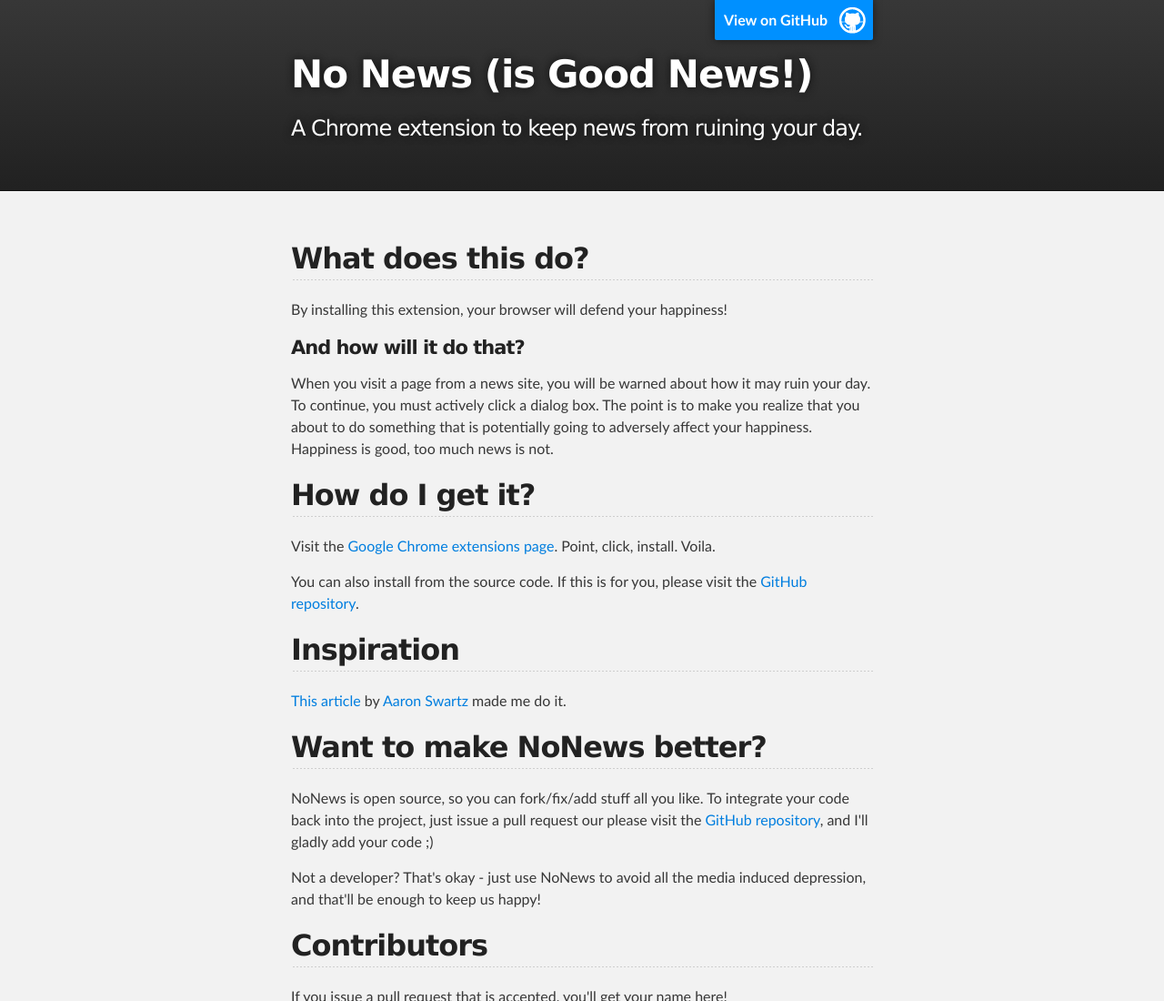
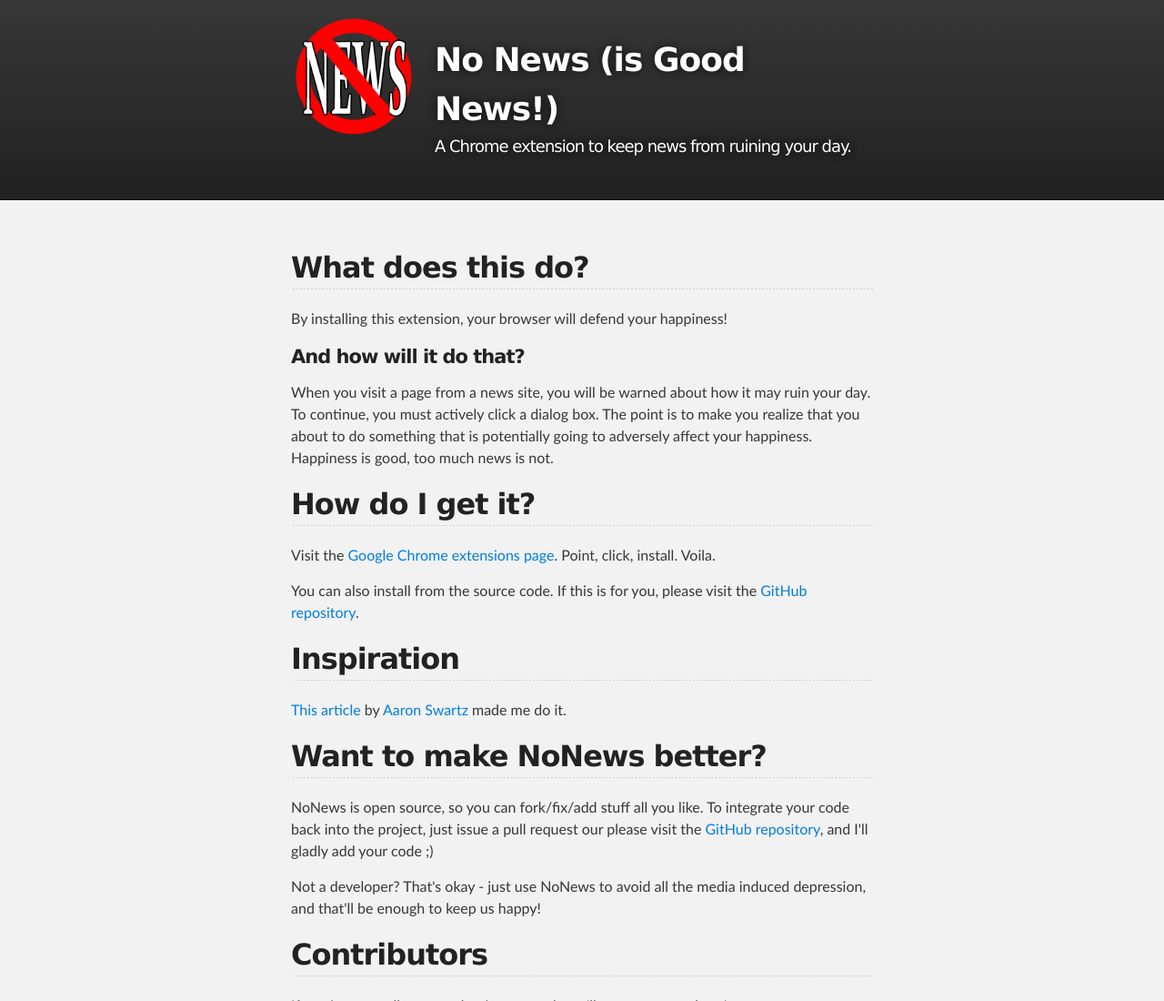
Before and after one commit to JDStraughan/nonews, a plain HTML site: page index.html in a window 1280 px wide. Shown: the top 1100 px of the page at 91% size. Drawn offline with Linux system fonts and the light colour scheme.

Commit message:
Some images, some more info, and some fun!

```diff
--- a/index.html
+++ b/index.html
@@ -16,8 +16,7 @@
     <!-- HEADER -->
     <div id="header_wrap" class="outer">
         <header class="inner">
-          <a id="forkme_banner" href="https://github.com/JDStraughan/nonews">View on GitHub</a>
-
+		  <img id="project_image" src="images/icon128.png" width="128" height="128" alt="Icon128">
           <h1 id="project_title">No News (is Good News!)</h1>
           <h2 id="project_tagline">A Chrome extension to keep news from ruining your day.</h2>
 
--- a/stylesheets/stylesheet.css
+++ b/stylesheets/stylesheet.css
@@ -302,23 +302,35 @@ Full-Width Styles
 }
 
 #header_wrap .inner {
-  padding: 50px 10px 30px 10px;
+  padding: 15px 10px 30px 10px;
+}
+
+#project_image,
+#project_image a {
+	width: 128px;
+	border: none;
+	-webkit-box-shadow: none;
+	box-shadow: none;
+	float: left;
+	margin: 0 20px 0 0;
 }
 
 #project_title {
-  margin: 0;
+  margin: 24px 0 0 0;
   color: #fff;
-  font-size: 42px;
+  font-size: 36px;
   font-weight: 700;
   text-shadow: #111 0px 0px 10px;
 }
 
 #project_tagline {
   color: #fff;
-  font-size: 24px;
+  font-size: 18px;
   font-weight: 300;
   background: none;
   text-shadow: #111 0px 0px 10px;
+	padding-bottom: 15px;
+	margin: 0;
 }
 
 #downloads {
```
Also changed, not shown: images/icon128.png (added).
